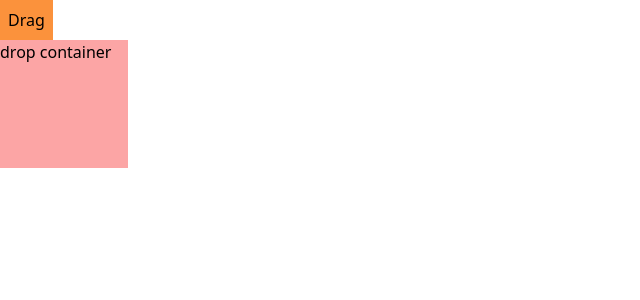
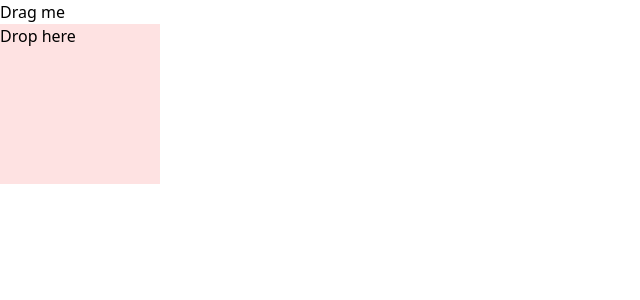
Before and after one commit to emranweb/redux-drag-todo, a React (Create React App) app: page / in a window 1280 px wide. Shown: the top 300 px of the page, without its empty margins (0-640 px from the left). Built offline with nearby package versions, Linux system fonts and the light colour scheme.

Commit message:
dnd-kit basics

```diff
--- a/src/dndkit/Board.tsx
+++ b/src/dndkit/Board.tsx
@@ -1,39 +1,23 @@
 import { DndContext, useDraggable, useDroppable } from '@dnd-kit/core';
 import React, { useState } from 'react';
+import Draggable from './Dragable';
+import Droppable from './Dropable';
 
 const Board = () => {
-  const [isDroped, setIsDroped] = useState(false);
-  const { isOver, setNodeRef: dropNode } = useDroppable({
-    id: 'dropable',
-  });
+  const [isDropped, setIsDropped] = useState(false);
 
-  const handleDrapEvent = (event: any) => {
-    if (event.over && event.over.id === 'dropable') {
-      setIsDroped(true);
+  function handleDragEnd(event: any) {
+    if (event.over && event.over.id === 'droppable') {
+      setIsDropped(true);
     }
-  };
-  const { setNodeRef: dragNode, listeners } = useDraggable({
-    id: 'dragable',
-  });
+  }
+
+  const draggableMarkup = <Draggable>Drag me</Draggable>;
+
   return (
-    <DndContext onDragEnd={handleDrapEvent}>
-      <button ref={dragNode} type="button" className="p-2 bg-orange-400">
-        Drag
-      </button>
-
-      <div
-        ref={dropNode}
-        {...listeners}
-        className="drop-container w-32 h-32 bg-red-300"
-      >
-        {isDroped ? (
-          <button ref={dragNode} type="button" className="p-2 bg-orange-400">
-            Drag
-          </button>
-        ) : (
-          'drop container'
-        )}
-      </div>
+    <DndContext onDragEnd={handleDragEnd}>
+      {!isDropped ? draggableMarkup : null}
+      <Droppable> {isDropped ? draggableMarkup : 'Drop here'}</Droppable>
     </DndContext>
   );
 };
--- /dev/null
+++ b/src/dndkit/Dragable.tsx
@@ -0,0 +1,21 @@
+import React from 'react';
+import { useDraggable } from '@dnd-kit/core';
+
+function Draggable(props: any) {
+  const { listeners, setNodeRef, transform } = useDraggable({
+    id: 'draggable',
+  });
+  const style = transform
+    ? {
+        transform: `translate3d(${transform.x}px, ${transform.y}px, 0)`,
+      }
+    : undefined;
+
+  return (
+    <button ref={setNodeRef} style={style} {...listeners}>
+      {props.children}
+    </button>
+  );
+}
+
+export default Draggable;
--- /dev/null
+++ b/src/dndkit/Dropable.tsx
@@ -0,0 +1,19 @@
+import React from 'react';
+import { useDroppable } from '@dnd-kit/core';
+
+function Droppable(props: any) {
+  const { isOver, setNodeRef } = useDroppable({
+    id: 'droppable',
+  });
+  const style = {
+    color: isOver ? 'green' : undefined,
+  };
+
+  return (
+    <div className="w-40 h-40 bg-red-100" ref={setNodeRef} style={style}>
+      {props.children}
+    </div>
+  );
+}
+
+export default Droppable;
```
